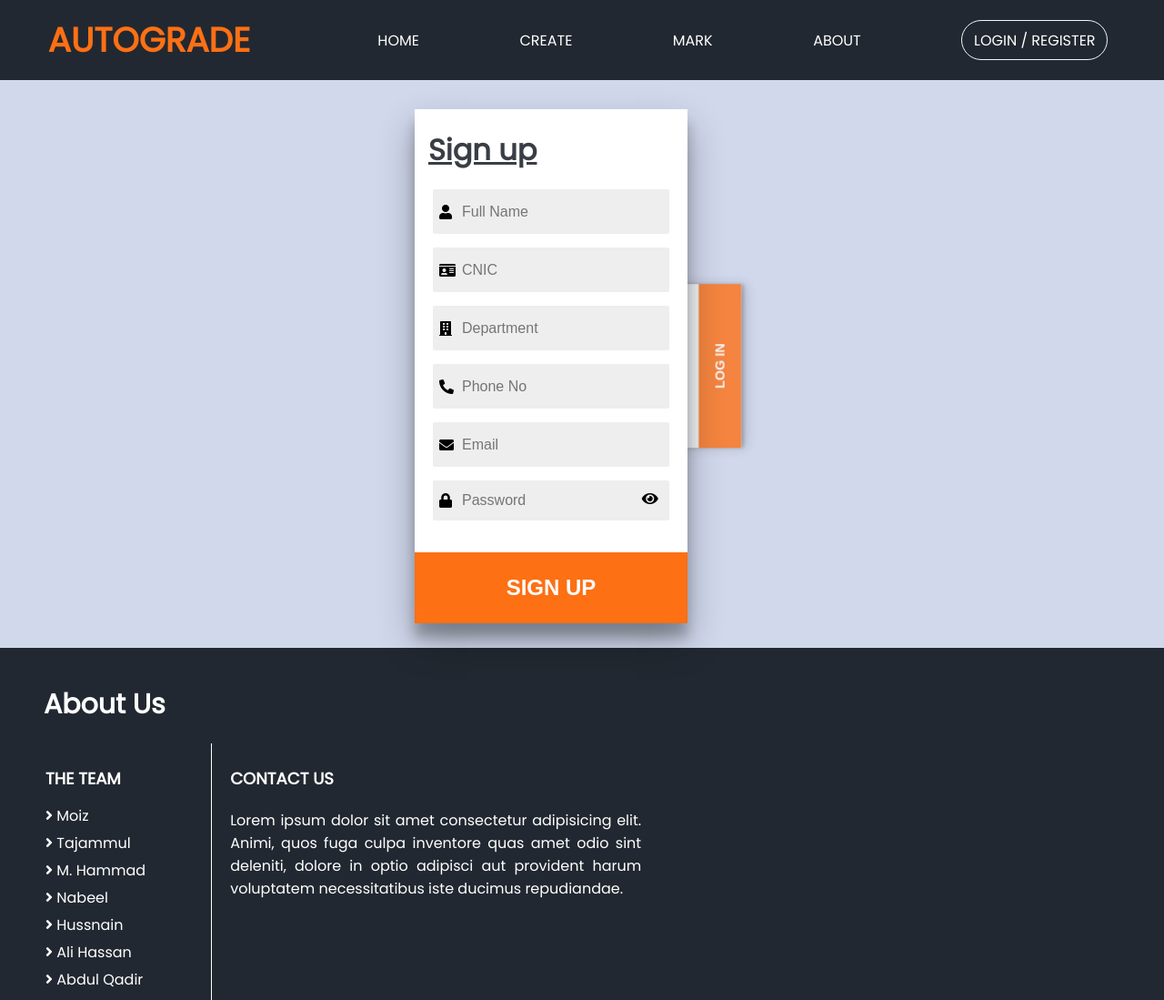
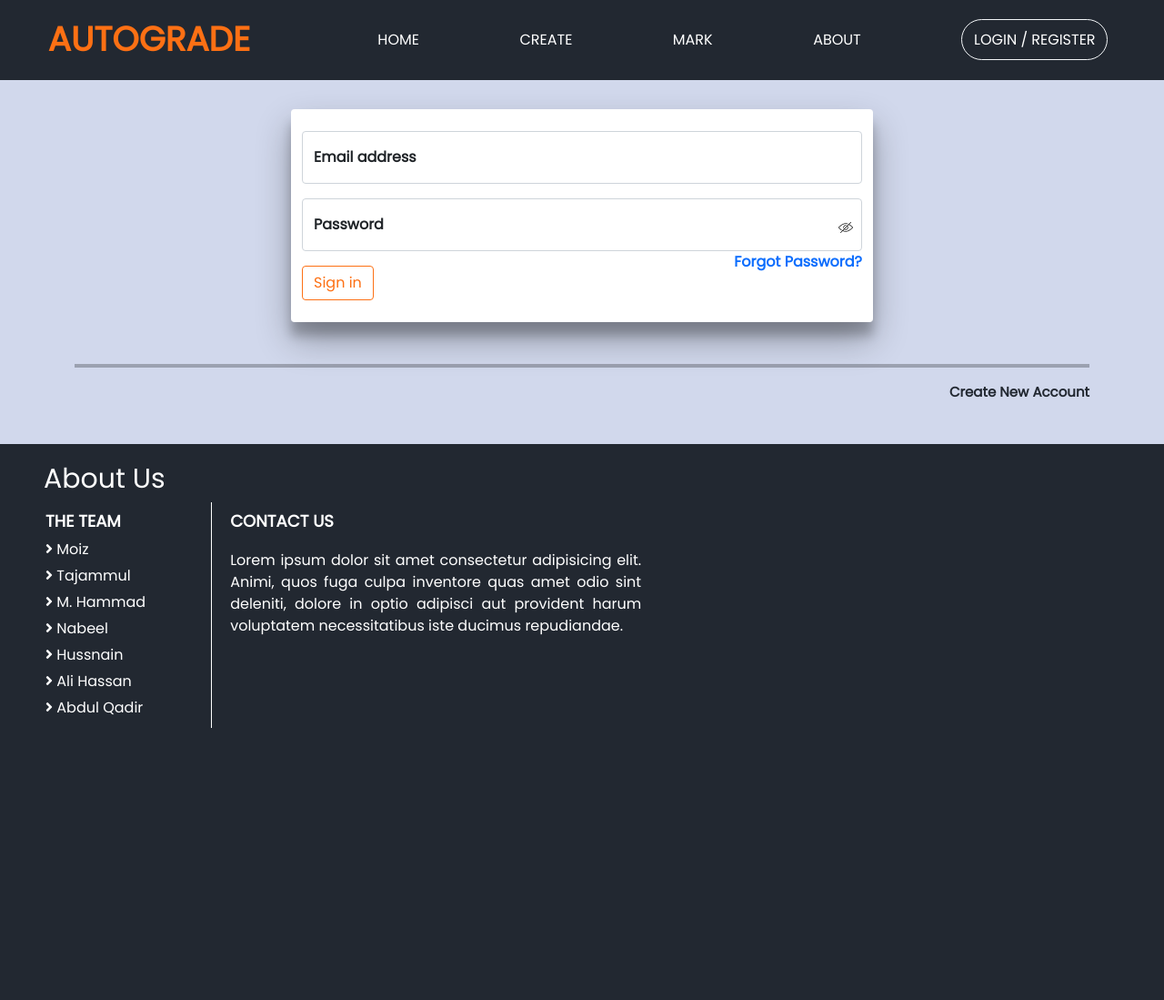
Before and after one commit to SE-19/autograding-of-cs-courses, a Flask app: page /auth in a window 1280 px wide; the page is wider, and only the part inside the window is pictured. Shown: that part at 91% size. After the commit the page ends 800 px from the top of that part, so only its background shows below. Run offline with Flask 2, Linux system fonts and the light colour scheme; some libraries are stand-ins or nearby versions.

Commit message:
dropped the new login registration page

```diff
--- a/app.py
+++ b/app.py
@@ -27,7 +27,7 @@ class Teacher(db.Model):
 def homepage():
     return render_template("index.html")
 
-@app.route("/login_register", methods=["GET", "POST"])
+@app.route("/auth", methods=["GET", "POST"])
 def login_register():
     if request.method == "POST":
         error = None
@@ -60,9 +60,6 @@ def login_register():
             db.session.commit()
     return render_template("logreg.html")
 
-@app.route("/auth")
-def authentication():
-    return render_template("new-log-reg.html")
 
 @app.route("/create_assignment")
 def create_assignment():
--- a/static/css/login_register.css
+++ b/static/css/login_register.css
@@ -23,3 +23,12 @@
   background-color: var(--tertiary-bg-color) !important;
   color: var(--light-color) !important;
 }
+#registerationsection{
+  margin-top: 30px;
+  font-size: 15px;
+  display: none;
+  box-shadow: 0 19px 38px rgba(0, 0, 0, 0.3), 0 15px 12px rgba(0, 0, 0, 0.22);
+}
+#signinsection{
+  box-shadow: 0 19px 38px rgba(0, 0, 0, 0.3), 0 15px 12px rgba(0, 0, 0, 0.22);
+}
--- a/templates/logreg.html
+++ b/templates/logreg.html
@@ -9,7 +9,7 @@
 
     <link rel="preconnect" href="https://fonts.googleapis.com">
     <link rel="preconnect" href="https://fonts.gstatic.com" crossorigin>
-    <link href="https://fonts.googleapis.com/css2?family=Roboto:wght@100&display=swap" rel="stylesheet">
+    <!-- <link href="https://fonts.googleapis.com/css2?family=Roboto:wght@100&display=swap" rel="stylesheet"> -->
     <script src="https://ajax.googleapis.com/ajax/libs/jquery/3.6.0/jquery.min.js"></script>
     <link rel="stylesheet" href="/static/css/login_register.css"/>
     <div class="seksi-background">
@@ -37,7 +37,7 @@
 
         <!-- ------------------------------------------- Registration Section----------------------------------------------------- -->
 
-        <div class="container bg-white py-4 rounded col-md-6" id="registerationsection" style="margin-top: 30px; font-size: 15px; display: none;">
+        <div class="container bg-white py-4 rounded col-md-6" id="registerationsection">
             <form class="" action="" method="post">
                 <div class="form-floating my-2">
                     <input type="text" class="form-control" id="name" name="name" required autocomplete="off" placeholder="First name">
@@ -88,7 +88,7 @@
                 <div class="col-md-12">
                     <hr style="border:2px solid black;"></div>
                 <div class="col-md-12">
-                    <p onclick="logorreg(event)" id="loginorregister" style="text-decoration: none; float: right; font-weight: bolder;cursor:pointer;color: white !important;">Create New Account</p>
+                    <p onclick="logorreg(event)" id="loginorregister" style="text-decoration: none; float: right; font-weight: bolder;cursor:pointer;">Create New Account</p>
                 </div>
             </div>
         </div>
--- a/templates/new-log-reg.html
+++ b/templates/new-log-reg.html
@@ -7,13 +7,17 @@ block content %}
   crossorigin="anonymous" />
 
 <main>
+  {% for messages in get_flashed_messages() %}
+            <div onclick="disappear(this)" class="container-fluid alert alert-danger">{{ messages }}</div>
+        {% endfor %}
   <div class="form-collection">
     <div class="card elevation-3 limit-width log-in-card below turned">
-      <h1 class="box-title">Login</h1>
+      <form action="" method="post">
+        <h1 class="box-title">Login</h1>
       <div class="card-body">
         <div class="input-group email">
           <i class="fa fa-user"></i>
-          <input type="email" id="email" name="email" required autocomplete="off" placeholder="Email" />
+          <input type="email" id="email" name="email" autocomplete="off" placeholder="Email" />
         </div>
         <div class="input-group password">
           <i class="fa fa-lock"></i>
@@ -28,10 +32,12 @@ block content %}
       <div class="card-footer">
         <button type="submit" class="login-btn">Log in</button>
       </div>
+      </form>
     </div>
 
     <div class="card elevation-2 limit-width sign-up-card above">
-      <h1 class="box-title">Sign up</h1>
+      <form action="" method="post">
+        <h1 class="box-title">Sign up</h1>
       <div class="card-body">
         <div class="input-group fullname">
           <i class="fa fa-user"></i>
@@ -60,6 +66,7 @@ block content %}
           <span toggle="#password-field" class="fa fa-fw fa-eye field_icon toggle-password-register"></span>
           </div>
         </div>
+      </form>
       </div>
       <div class="card-footer">
         <button type="submit" class="signup-btn">Sign Up</button>
@@ -88,6 +95,10 @@ block content %}
       }
 
     }
+    function disappear(el) {
+            var element = el;
+            element.remove();
+        }
   </script>
   <script>
     $("body").on('click', '.toggle-password-register', function() {
```
